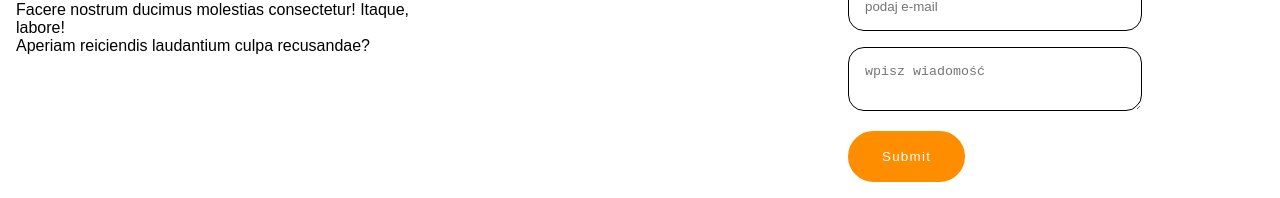
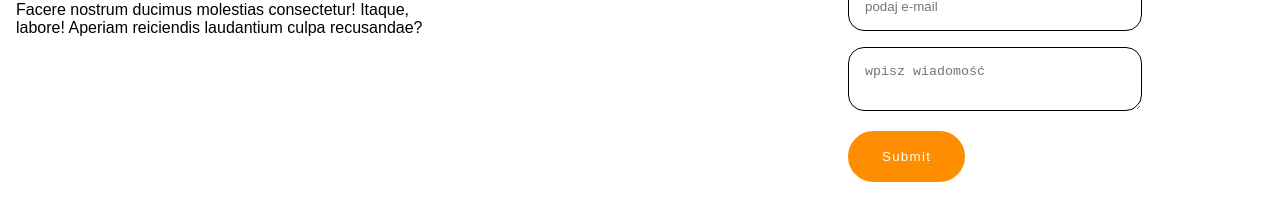
Before and after one commit to FilipekKlaudia/Strona-internetowa, a plain HTML site: page index.html in a window 1280 px wide. Shown: the part 2794-2992 px from the top of the page. Drawn offline with nearby package versions, Linux system fonts and the light colour scheme.

Commit message:
Update index.html

```diff
--- a/index.html
+++ b/index.html
@@ -117,7 +117,7 @@
             <div class="hero-bar"></div>
         </div>
             <p>Lorem, ipsum dolor sit amet consectetur adipisicing elit.<br> Facere nostrum ducimus molestias consectetur!
-                Itaque, labore! <br> Aperiam reiciendis laudantium culpa recusandae?</p>
+                Itaque, <br> labore! Aperiam reiciendis laudantium culpa recusandae?</p>
         </div>
 
         <div class="col">
```
